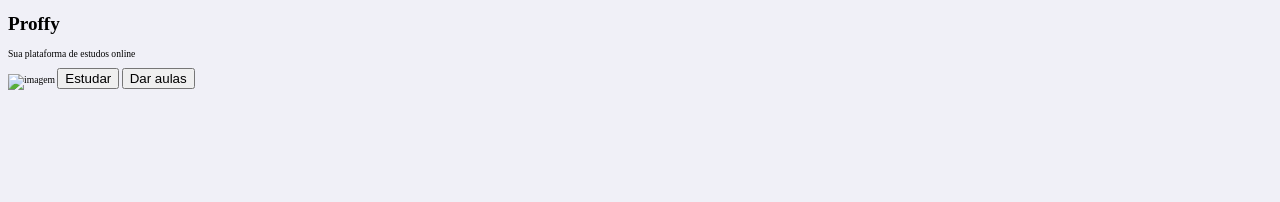
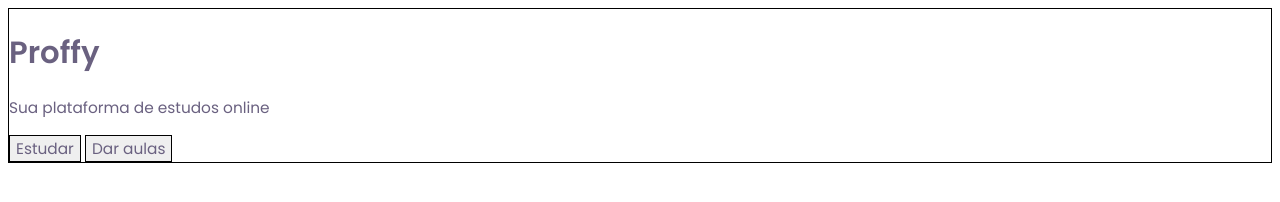
Before and after one commit to josefloresgabriel/NextLevelWeek-02, a plain HTML site: page index.html in a window 1280 px wide. Drawn offline with Linux system fonts and the light colour scheme.

Commit message:
new update

```diff
--- a/index.html
+++ b/index.html
@@ -5,11 +5,11 @@
     <meta name="viewport" content="width=device-width, initial-scale=1.0">
     <title>Proffy | Sua plataforma de estudos online</title>
     <link rel="stylesheet" href="style.css">
+    <link href="https://fonts.googleapis.com/css2?family=Archivo:wght@400;700&amp;family=Poppins:wght@400;600&amp;display=swap" rel="stylesheet">
 </head>
 <body>
     <h1>Proffy</h1>
     <p>Sua plataforma de estudos online</p>
-    <img src="" alt="imagem">
     <button>Estudar</button>
     <button>Dar aulas</button>
 </body>
--- a/style.css
+++ b/style.css
@@ -18,9 +18,21 @@
     --color-box-base: #FFFFFF;
     --color-box-footer: #FAFAFC;
     --color-small-info: #C1BCCC;
-    font-size: 60%; /* controle das medidas rem */
+    font-size: 60%;
+    /* 16px = 100% = 1rem (medidas)
+    controle das medidas rem */
 }
 
-body {
+/* body {
     background-color: var(--color-background);
+} */
+body,
+input,
+button,
+textarea {
+    font-family: Poppins;
+    font-size: 1.6rem;
+    font-weight: 500;
+    color: var(--color-text-base);
+    border: 1px solid black;
 }
```
